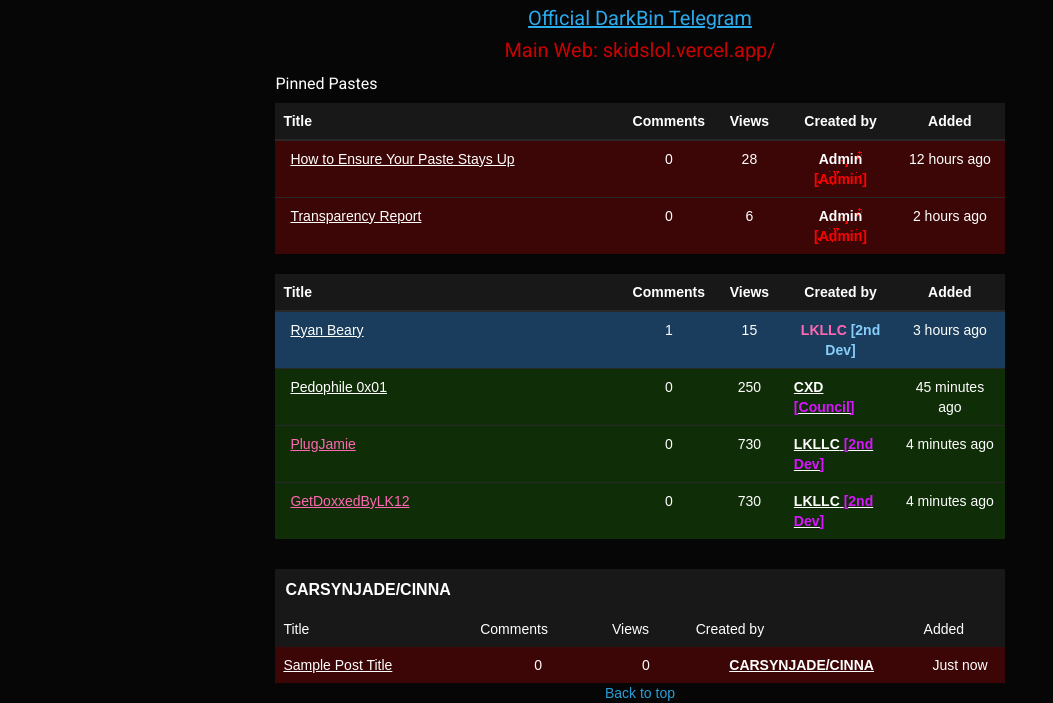
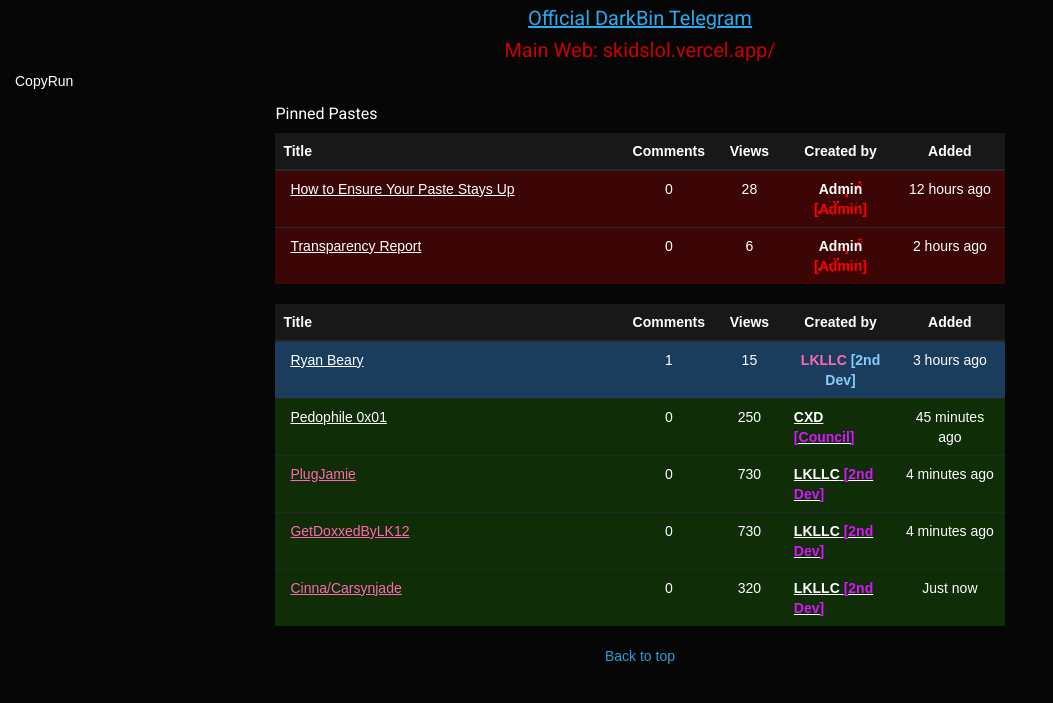
Before and after one commit to TerrorLxvley/DarkBin, a plain HTML site: page index.html in a window 1280 px wide. Shown: the part 185-888 px from the top of the page, without its empty margins (0-1053 px from the left). After the commit the page ends 851 px from the top, so only its background shows below. Drawn offline with Linux system fonts and the light colour scheme; no server answers.

Commit message:
Update index.html

```diff
--- a/index.html
+++ b/index.html
@@ -1,24 +1,4 @@
-<!DOCTYPE html>
-<html lang="en">
-
-<meta http-equiv="content-type" content="text/html;charset=utf-8" />
-<head>
-    <title>Home - DarkBin</title>
-    <meta http-equiv="X-UA-Compatible" content="IE=edge" />
-    <meta name="viewport" content="width=device-width, initial-scale=1.0" />
-    <link rel="stylesheet" href="static/legacy/index.css" />
-    <link rel="stylesheet" href="static/files/dropdown.html" />
-    <link rel="stylesheet" href="static/files/bootstrap.min.html" />
-    <link rel="stylesheet" href="static/files/doxbin.css" />
-    <link href="https://fonts.googleapis.com/icon?family=Material+Icons" rel="stylesheet" />
-</head>
-<style>
-body, p {
-    background-color: #060606;
-    color: white;
-    font-family: Arial, sans-serif;
-}
-
+<!DOCTYPE html> <html lang="en"> <meta http-equiv="content-type" content="text/html;charset=utf-8" /> <head> <title>Home - DarkBin</title> <meta http-equiv="X-UA-Compatible" content="IE=edge" /> <meta name="viewport" content="width=device-width, initial-scale=1.0" /> <link rel="stylesheet" href="static/legacy/index.css" /> <link rel="stylesheet" href="static/files/dropdown.html" /> <link rel="stylesheet" href="static/files/bootstrap.min.html" /> <link rel="stylesheet" href="static/files/doxbin.css" /> <link href="https://fonts.googleapis.com/icon?family=Material+Icons" rel="stylesheet" /> </head> <style> body, p { background-color: #060606; color: white; font-family: Arial, sans-serif; }
 tr.special-role-row-black td, tr.special-role-row-black th {
     background-color: #080808;
     color: #fff;
@@ -64,17 +44,9 @@ tr.status-user    > td, tr.status-user    > th { background-color: #181818 !impo
     text-decoration: none !important;
 }
 </style>
-<body>
 
-<div class="col-md-12">
-    <div class="col-md-12" style="margin-top: 60px;float:none;">
-        <div align="center">
-            <img src="static/files/logo.png" alt="Logo" />
-            <h5 class="announcement a-1" style="color:#2AABEE;"><u><a style="color:inherit;" href="https://t.me/DarkBin_news">Official DarkBin Telegram</a></u></h5>
-            <h5 class="announcement a-2" style="color:#CC0000;">Main Web: skidslol.vercel.app/</h5>
-        </div>
-    </div>
-
+<body> <div class="col-md-12"> <div class="col-md-12" style="margin-top: 60px;float:none;"> <div align="center"> <img src="static/files/logo.png" alt="Logo" /> <h5 class="announcement a-1" style="color:#2AABEE;"><u><a style="color:inherit;" href="https://t.me/DarkBin_news">Official DarkBin Telegram</a></u></h5> <h5 class="announcement a-2" style="color:#CC0000;">Main Web: skidslol.vercel.app/</h5> </div> </div>
+CopyRun
 <div class="col-md-7" style="float:none;margin:auto;padding:0;">
     <h6 style="margin-top: 14px;">Pinned Pastes</h6>
     <table class="table table-pin table-hover">
@@ -192,59 +164,22 @@ tr.status-user    > td, tr.status-user    > th { background-color: #181818 !impo
                 </td>
                 <td class="added-col">4 minutes ago</td>
             </tr>
-            </tbody>
-        </table>
-        <!-- Clone of the PlugJamie box, renamed to CARSYNJADE/CINNA -->
-        <div style="margin-top:30px;">
-            <table style="width:100%; border-collapse: collapse; background-color:#181818;">
-                <thead>
-                    <tr>
-                        <th colspan="3" style="padding: 10px; font-size: 16px;">CARSYNJADE/CINNA</th>
-                    </tr>
-                </thead>
-            </table>
-            <table style="width:100%; border-collapse: collapse; background-color:#181818;">
-                <thead>
-                    <tr>
-                        <th style="padding: 8px; font-weight: normal;">Title</th>
-                        <th style="padding: 8px; font-weight: normal;">Comments</th>
-                        <th style="padding: 8px; font-weight: normal;">Views</th>
-                        <th style="padding: 8px; font-weight: normal;">Created by</th>
-                        <th style="padding: 8px; font-weight: normal;">Added</th>
-                    </tr>
-                </thead>
-                <tbody>
-                    <tr class="status-admin special-role-row-grey">
-                        <td style="overflow: hidden; text-overflow: ellipsis; padding: 8px;">
-                            <a href="post/CarsynjadeCinna1.html" title="Sample Post" style="color:#fff;">Sample Post Title</a>
+            <tr class="doxentry status-mod special-role-row-black">
+                <td colspan="3" style="overflow: hidden;text-overflow: ellipsis;">
+                    <a title="Cinna/Carsynjade" href="post/carsynjade.html" style="color: #FF69B4;">
+                        Cinna/Carsynjade
+                    </a>
                 </td>
-                        <td style="text-align: center;">0</td>
-                        <td style="text-align: center;">0</td>
-                        <td style="text-align: center;">
-                            <a href="user/CarsynjadeCinnaUser.html" style="color:#fff; font-weight:bold;">CARSYNJADE/CINNA</a>
+                <td class="r-hide comments-col">0</td>
+                <td class="r-hide views-col">320</td>
+                <td class="created-by-LKLLC">
+                    <a class="dox-username" href="user/LKLLC.html" target="_self" style="color: #FFFFFF; font-weight: bold;">
+                        <span>LKLLC</span> <span style="color: #D914FF;">[2nd Dev]</span>
+                    </a>
                 </td>
-                        <td style="text-align: center;">Just now</td>
+                <td class="added-col">Just now</td>
             </tr>
         </tbody>
     </table>
 </div>
-    </div>
-</div>
-
-<div class="clickable text-center auto-size">
-    <br />
-    <a href="#">Back to top</a>
-    <br />
-</div>
-
-<script>
-function updateOnlineCount() {
-    fetch('/online_count')
-        .then(response => response.json())
-        .then(data => {
-            document.getElementById('online-count-number').textContent = data.online_count;
-        });
-}
-updateOnlineCount();
-setInterval(updateOnlineCount, 30000);
-</script>
+</div> <div class="clickable text-center auto-size"> <br /> <a href="#">Back to top</a> <br /> </div> </body> </html>
```
Lines whose indentation alone changed are shown as unchanged.
